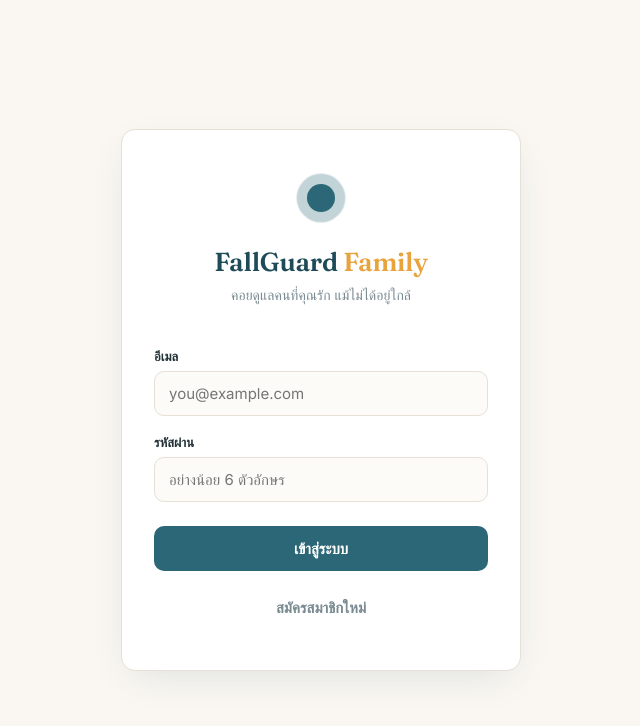
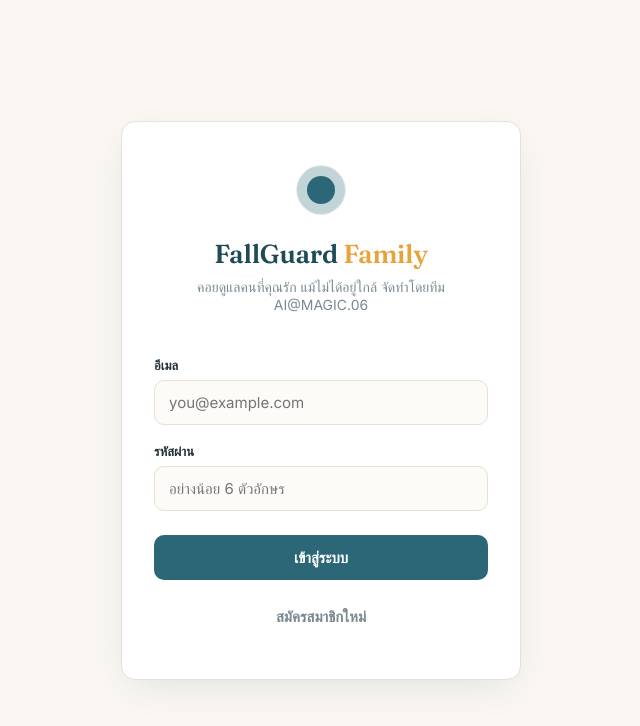
Before and after one commit to Jakkapong-TypeD/FallDetection.github.io, a plain HTML site: page index.html in a window 1280 px wide. Shown: the whole page, without its empty margins (319-959 px from the left). Drawn offline with Linux system fonts and the light colour scheme; no server answers.

Commit message:
Update index.html

```diff
--- a/index.html
+++ b/index.html
@@ -18,7 +18,9 @@
           <span class="pulse-dot"></span>
         </div>
         <h1>FallGuard <em>Family</em></h1>
-        <p class="brand-sub">คอยดูแลคนที่คุณรัก แม้ไม่ได้อยู่ใกล้</p>
+        <p class="brand-sub">คอยดูแลคนที่คุณรัก แม้ไม่ได้อยู่ใกล้
+          จัดทำโดยทีม AI@MAGIC.06
+      <br></p>
       </div>
 
       <form id="auth-form" class="auth-form">
```
